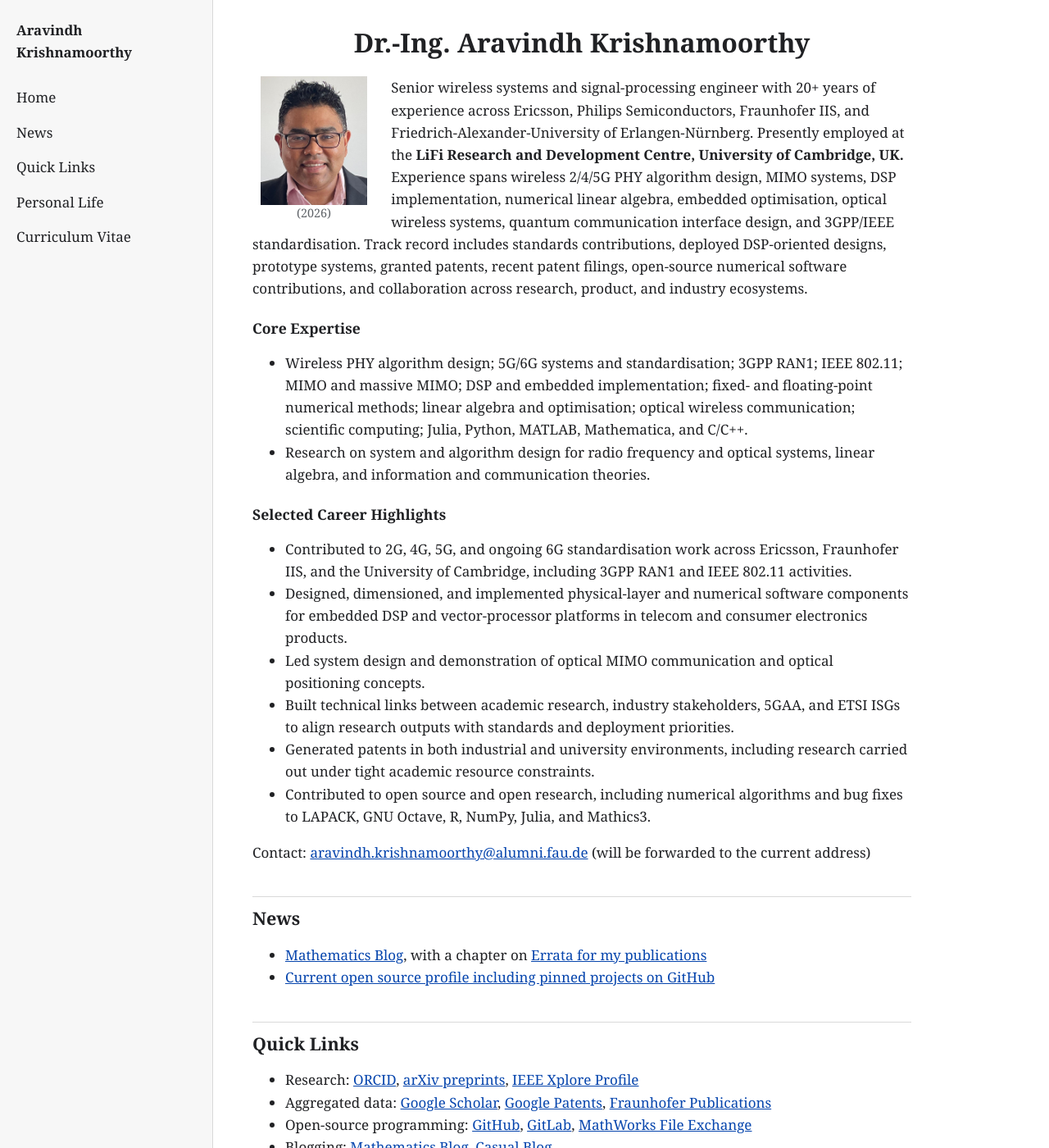
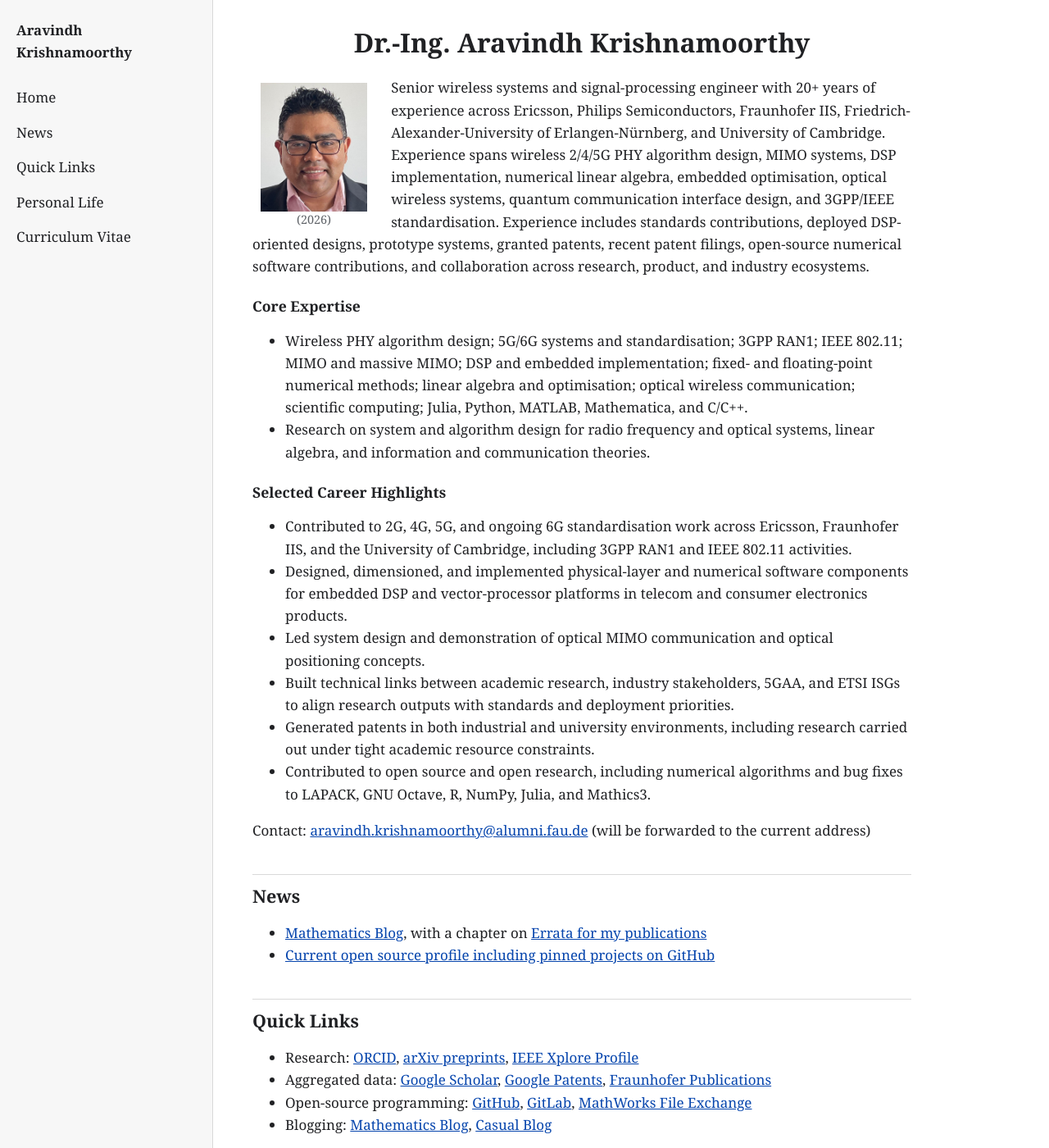
Before and after one commit to aravindh-krishnamoorthy/aravindh-krishnamoorthy.github.io, a Jekyll site: the page built from index.md, in a window 1280 px wide and 1400 px high. Shown: the whole window at 82% size. Built offline with Jekyll 4.4.1, drawn with Linux system fonts in a browser that asks for light colours.

Commit message:
Profile slightly lowered.

```diff
--- a/assets/css/style.css
+++ b/assets/css/style.css
@@ -92,7 +92,7 @@ hr {
 .profile {
   float: left;
   width: 150px;
-  margin: 0 1.2rem 0.4rem 0;
+  margin: 0.5rem 1.2rem 0.4rem 0;
   text-align: center;
   color: var(--muted);
   font-size: 0.9rem;
--- a/index.md
+++ b/index.md
@@ -10,7 +10,7 @@ layout: default
   <div class="profile-caption">(2026)</div>
 </div>
 
-Senior wireless systems and signal-processing engineer with 20+ years of experience across Ericsson, Philips Semiconductors, Fraunhofer IIS, and Friedrich-Alexander-University of Erlangen-Nürnberg. Presently employed  at the **LiFi Research and Development Centre, University of Cambridge, UK.** Experience spans wireless 2/4/5G PHY algorithm design, MIMO systems, DSP implementation, numerical linear algebra, embedded optimisation, optical wireless systems, quantum communication interface design, and 3GPP/IEEE standardisation. Track record includes standards contributions, deployed DSP-oriented designs, prototype systems, granted patents, recent patent filings, open-source numerical software contributions, and collaboration across research, product, and industry ecosystems.
+Senior wireless systems and signal-processing engineer with 20+ years of experience across Ericsson, Philips Semiconductors, Fraunhofer IIS, Friedrich-Alexander-University of Erlangen-Nürnberg, and University of Cambridge. Experience spans wireless 2/4/5G PHY algorithm design, MIMO systems, DSP implementation, numerical linear algebra, embedded optimisation, optical wireless systems, quantum communication interface design, and 3GPP/IEEE standardisation. Experience includes standards contributions, deployed DSP-oriented designs, prototype systems, granted patents, recent patent filings, open-source numerical software contributions, and collaboration across research, product, and industry ecosystems.
 
 ### Core Expertise
 
```
